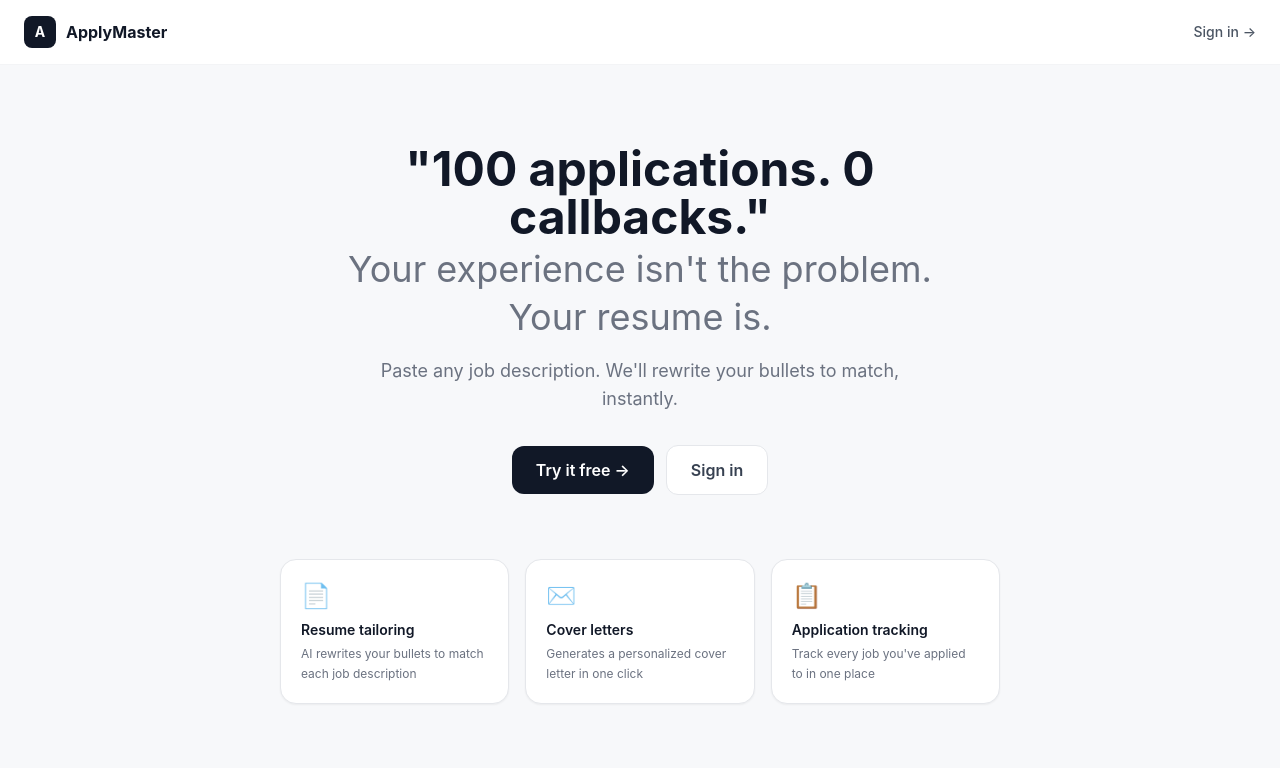
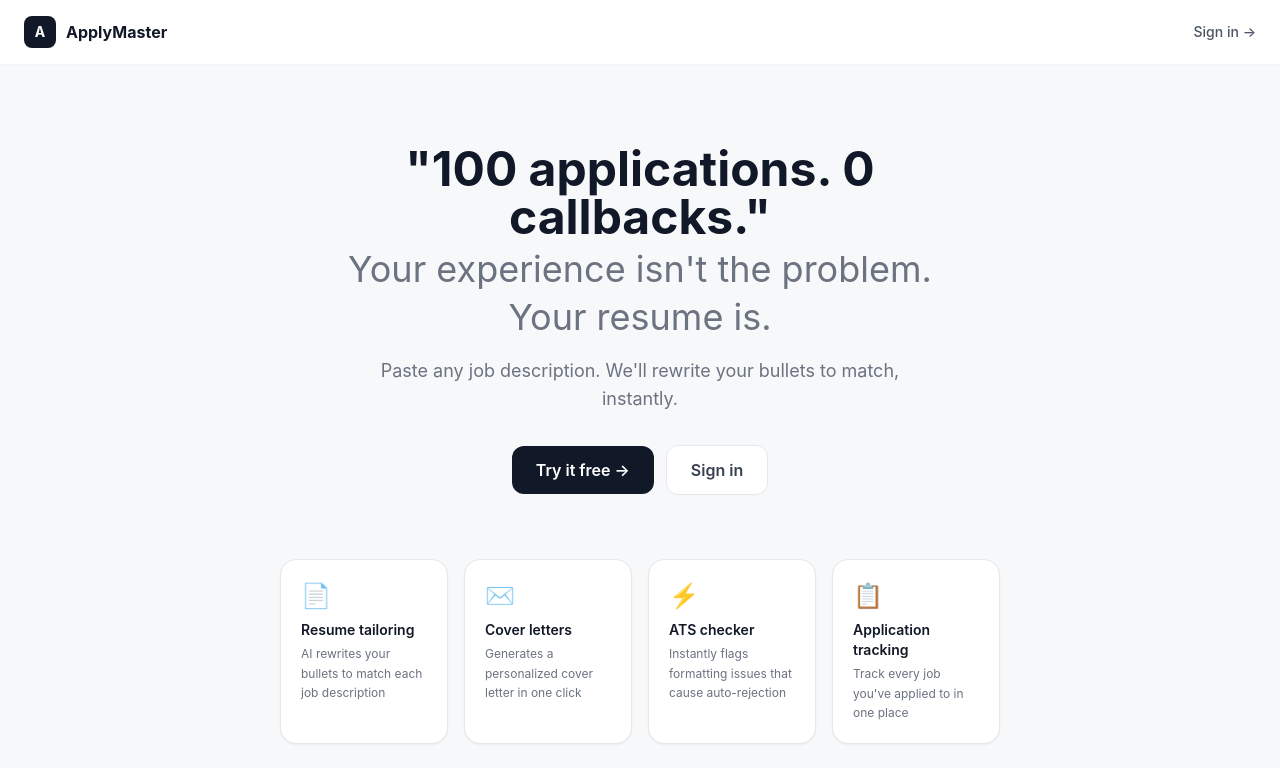
Before and after one commit to jiahn326/applymaster, a React (Vite) app: page / in a window 1280 px wide. Shown: the top 768 px of the page. Built offline with nearby package versions, Linux system fonts and the light colour scheme; no server answers.

Commit message:
Add ATS checker to feature cards (4 cards, 2x2 grid)
Co-Authored-By: Claude Sonnet 4.6 <noreply@anthropic.com>

```diff
--- a/src/pages/LandingPage.tsx
+++ b/src/pages/LandingPage.tsx
@@ -83,10 +83,11 @@ export default function LandingPage() {
 
       {/* Features row */}
       <section className="max-w-3xl mx-auto px-6 pb-16">
-        <div className="grid grid-cols-1 sm:grid-cols-3 gap-4">
+        <div className="grid grid-cols-2 sm:grid-cols-4 gap-4">
           {[
             { icon: '📄', title: 'Resume tailoring', desc: 'AI rewrites your bullets to match each job description' },
             { icon: '✉️', title: 'Cover letters', desc: 'Generates a personalized cover letter in one click' },
+            { icon: '⚡', title: 'ATS checker', desc: 'Instantly flags formatting issues that cause auto-rejection' },
             { icon: '📋', title: 'Application tracking', desc: 'Track every job you\'ve applied to in one place' },
           ].map(f => (
             <div key={f.title} className="bg-white rounded-2xl border border-gray-200 shadow-sm p-5">
```
